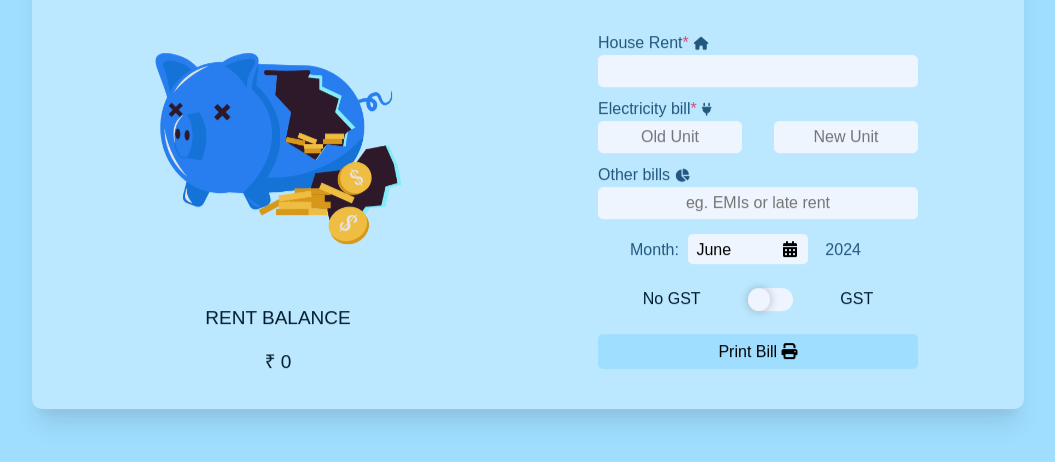
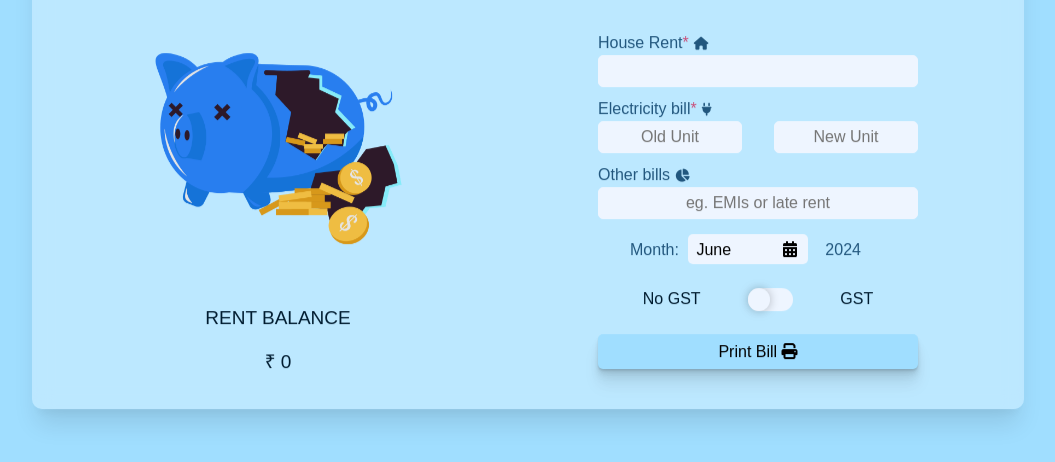
Before and after one commit to r00kieAd/rent-calculator, a plain HTML site: page index.html in a window 1280 px wide. Shown: the part 232-694 px from the top of the page, without its empty margins (112-1167 px from the left). Drawn offline with nearby package versions, Linux system fonts and the light colour scheme.

Commit message:
added box shadows

```diff
--- a/style.scss
+++ b/style.scss
@@ -286,6 +286,7 @@ body {
                         border: 1px solid transparent;
                         border-radius: 5px;
                         background: #A0DEFF;
+                        box-shadow: rgba(0, 0, 0, 0.07) 0px 1px 1px, rgba(0, 0, 0, 0.07) 0px 2px 2px, rgba(0, 0, 0, 0.07) 0px 4px 4px, rgba(0, 0, 0, 0.07) 0px 8px 8px, rgba(0, 0, 0, 0.07) 0px 16px 16px;
                         cursor: pointer;
                         font-size: $font-size;
                         transition: background 0.2s, border-color 0.2s;
```
Also changed, not shown: style.css, 1 other file.
